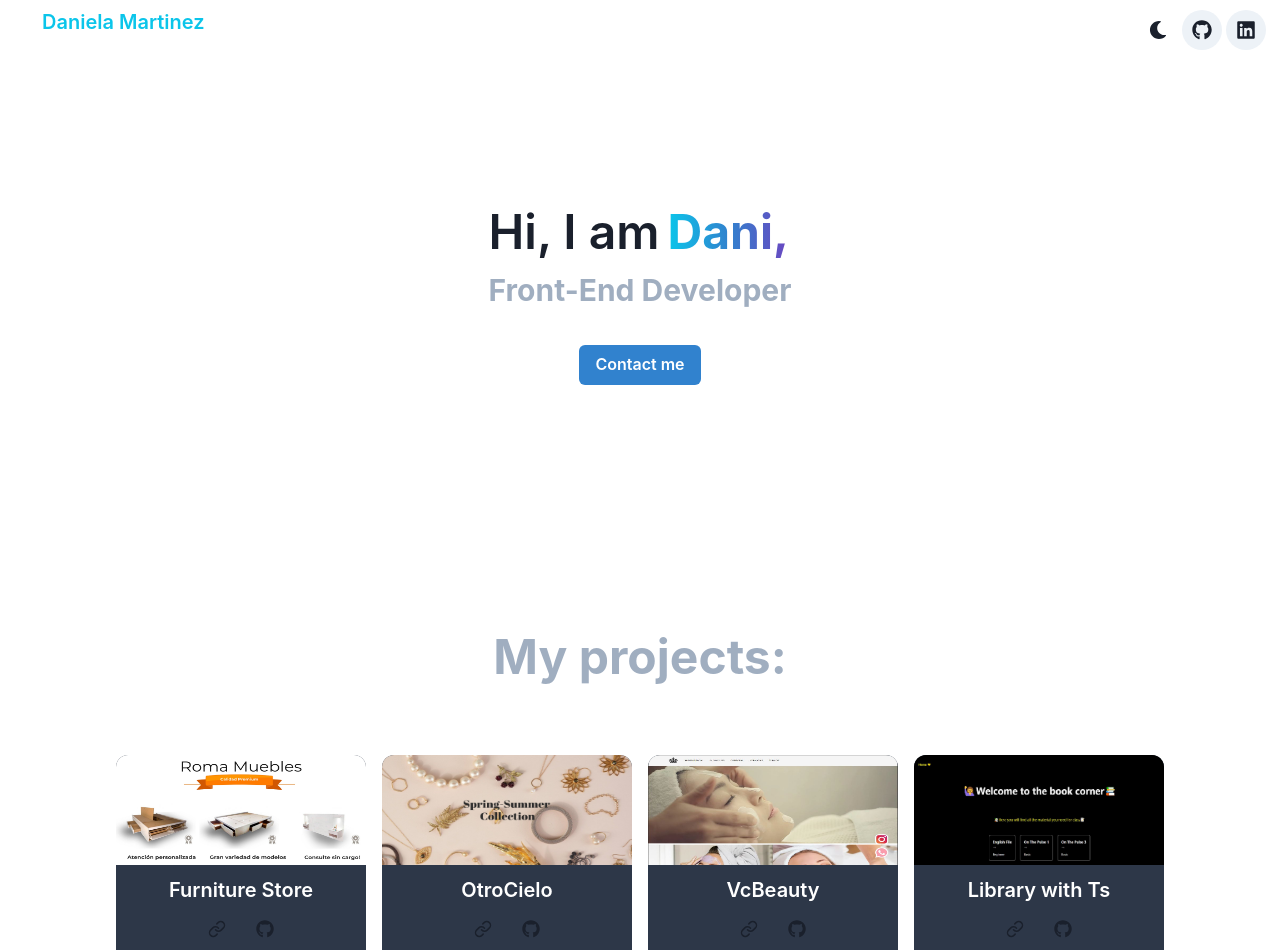
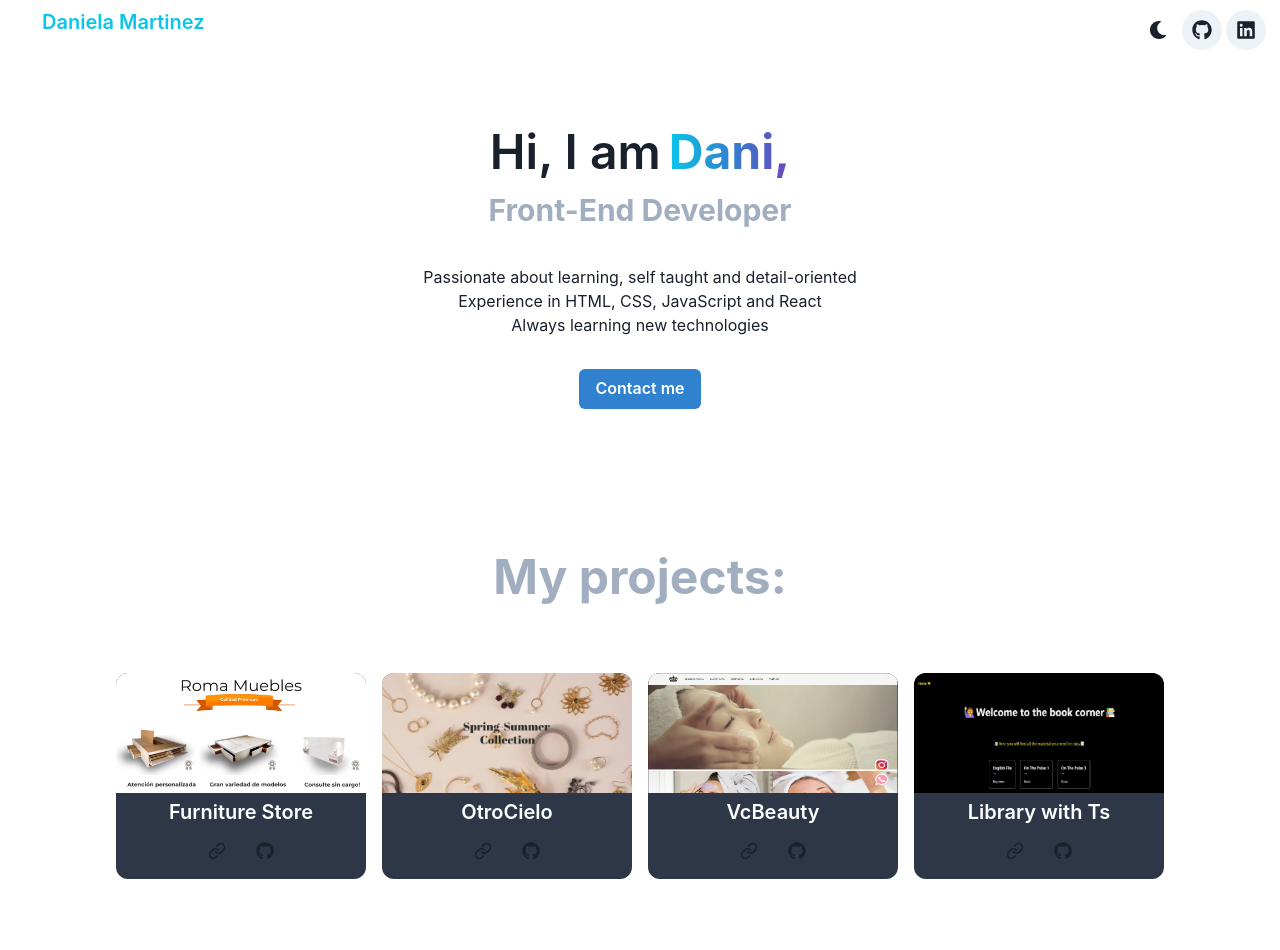
Before and after one commit to DanMartinez01/Portfolio-with-Chakra-IU, a React (Create React App) app: page / in a window 1280 px wide. Shown: the top 950 px of the page. Built offline with nearby package versions, Linux system fonts and the light colour scheme.

Commit message:
Changes in padding and new text

```diff
--- a/src/components/Header.js
+++ b/src/components/Header.js
@@ -1,6 +1,6 @@
 
 import React from 'react';
-import { Stack, Flex, Box, Text, Button } from '@chakra-ui/react';
+import { Stack, Flex, Box, Text, Button, Spacer } from '@chakra-ui/react';
 import { useMediaQuery } from '@chakra-ui/media-query';
 
 // import profilePhoto from '../assets/profilePic.jpg'
@@ -9,23 +9,23 @@ export const Header = () => {
     const [isNotSmallerScreen] = useMediaQuery("(min-width:800px)");
 
     return (
-        <Stack>
+        <Stack p="0" mb="2">
             {/* <Circle position="absolute" bg="blue.100" opacity="0.1" w="180px" h="180px" alignSelf="flex-end" /> */}
             <Flex direction={isNotSmallerScreen ? "row" : "column"}
-                spacing="200px" p={isNotSmallerScreen ? "32" : "0"}
+                spacing="200px" p={isNotSmallerScreen ? "12" : "0"}
                 alignSelf="center">
-                {/* <Image
-                    src={profilePhoto} borderRadius="full" alignSelf="center" boxSize="140px"
-                    backgroundColor="transparent" boxShadow="lg"
-                /> */}
                 <Box mt={isNotSmallerScreen ? "0" : "16"} alignSelf="center" textAlign="center">
-                    <Stack isInline align="baseline">
+                    <Stack isInline align="baseline" justifyContent="center">
                         <Text fontSize="5xl" fontWeight="semibold">Hi, I am</Text>
                         <Text fontSize="5xl" fontWeight="bold"
                             bgGradient="linear(to-r, cyan.400, blue.500, purple.600)" bgClip='text'>Dani,
                         </Text>
                     </Stack>
                     <Text fontWeight="bold" fontSize="3xl" color="gray.400">Front-End Developer </Text>
+                    <Spacer p="4" />
+                    <Text>Passionate about learning, self taught and detail-oriented</Text>
+                    <Text>Experience in HTML, CSS, JavaScript and React</Text>
+                    <Text>Always learning new technologies</Text>
                     <Button m="8" p="4" colorScheme="blue" align="center" _hover={{
                         bg: "cyan.600",
                         color: "gray.100"
@@ -35,7 +35,6 @@ export const Header = () => {
                     </Button>
                 </Box>
             </Flex>
-            {/* <Text align="center">JavaScript-React </Text> */}
         </Stack >
     )
 }
--- a/src/components/Profile.js
+++ b/src/components/Profile.js
@@ -14,26 +14,28 @@ export const Profile = () => {
     const [isNotSmallerScreen] = useMediaQuery("(min-width:1200px)");
     return (
         <Flex direction={isNotSmallerScreen ? "row" : "column"}>
-            <Box alignSelf="center" px="12" py="8" margin={"auto"} >
-                <Heading fontWeight="bold" color="gray.400" size="2xl" textAlign="center" p={isNotSmallerScreen ? "12" : "0"}>
+            <Box alignSelf="center" px="4" py="2" margin={"auto"} >
+                <Heading fontWeight="bold" color="gray.400" size="2xl" textAlign="center"
+                    p={isNotSmallerScreen ? "12" : "0"}>
                     My projects:
                 </Heading>
-                <Flex direction={isNotSmallerScreen ? "row" : "column"} m="8px" p="10px">
+                <Flex direction={isNotSmallerScreen ? "row" : "column"} m="8px" p="8px">
                     <Box w="250px" rounded="12px" overflow="hidden" bg="gray.700" m="8px" _hover={{
                         bg: "gray.600",
                         mt: "2px"
                     }}>
-                        <Image src={RomaMuebles} width="250px" height="110px" />
+                        <Image src={RomaMuebles} width="250px" height="120px" />
                         <Stack align="baseline" alignItems="center">
-                            <Box textAlign="center" p="10px" align="baseline" >
+                            <Box textAlign="center" p="1" align="baseline">
                                 <Link href="https://www.romamuebles.com.ar/" isExternal
                                     color="white" fontSize="xl"
-                                    fontWeight="semibold" textDecoration="none"
+                                    fontWeight="semibold" textDecoration="none" mb="2" py="2"
                                 >
                                     Furniture Store
                                 </Link>
                                 <br />
                                 <Link href="https://www.romamuebles.com.ar/" isExternal>
+
                                     <IconButton
                                         bgColor="inherit"
                                         aria-label='Link'
@@ -56,9 +58,9 @@ export const Profile = () => {
                         bg: "gray.600",
                         mt: "2px"
                     }}>
-                        <Image src={OtroCielo} width="250px" height="110px" />
+                        <Image src={OtroCielo} width="250px" height="120px" />
                         <Stack align="baseline" alignItems="center">
-                            <Box textAlign="center" p="10px" align="baseline" >
+                            <Box textAlign="center" p="1" align="baseline" >
                                 <Link href="https://otrocielostore.netlify.app/" isExternal
                                     color="white" fontSize="xl"
                                     fontWeight="semibold" textDecoration="none"
@@ -89,9 +91,9 @@ export const Profile = () => {
                         bg: "gray.600",
                         mt: "2px"
                     }}>
-                        <Image src={VcScreen} width="250px" height="110px" />
+                        <Image src={VcScreen} width="250px" height="120px" />
                         <Stack align="baseline" alignItems="center">
-                            <Box textAlign="center" p="10px" align="baseline" >
+                            <Box textAlign="center" p="1" align="baseline" >
                                 <Link href="https://vc-beauty-ba.vercel.app/" isExternal
                                     color="white" fontSize="xl"
                                     fontWeight="semibold" textDecoration="none"
@@ -122,9 +124,9 @@ export const Profile = () => {
                         bg: "gray.600",
                         mt: "2px"
                     }}>
-                        <Image src={BookCorner} width="250px" height="110px" />
+                        <Image src={BookCorner} width="250px" height="120px" />
                         <Stack align="baseline" alignItems="center">
-                            <Box textAlign="center" p="10px" align="baseline" >
+                            <Box textAlign="center" p="1" align="baseline" >
                                 <Link href="https://thebookcorner.vercel.app/" isExternal
                                     color="white" fontSize="xl"
                                     fontWeight="semibold" textDecoration="none"
--- a/src/components/Social.js
+++ b/src/components/Social.js
@@ -12,7 +12,7 @@ export const Social = () => {
                     textAlign="center" p={isNotSmallerScreen ? "12" : "0"}>
                     Contact me:
                 </Heading>
-                <HStack spacing={isNotSmallerScreen ? "6" : "4"} alignItems="center" m="8px" p="8px">
+                <HStack spacing={isNotSmallerScreen ? "6" : "4"} alignItems="center" m="4" p="4">
                     <Icon as={FaLinkedin} boxSize="40px" bg="gray.700" rounded="12px" p="10px" color="white" _hover={{
                         bg: "gray.600",
                         mt: "2px"
```
